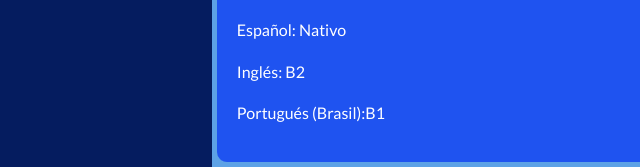
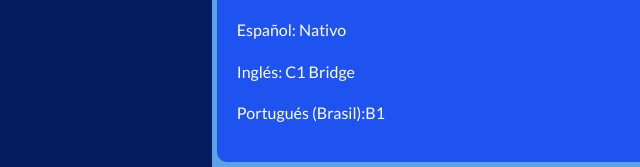
Before and after one commit to Maritt0/Curriculum2, a plain HTML site: page index.html in a window 1280 px wide. Shown: the part 2032-2199 px from the top of the page, 33-673 px from the left. Drawn offline with Linux system fonts and the light colour scheme.

Commit message:
Update index.html

```diff
--- a/index.html
+++ b/index.html
@@ -96,7 +96,7 @@
         <section id="idiomas">
             <h2>Idiomas</h2>
             <p>Español: Nativo</p>
-            <p>Inglés: B2</p>
+            <p>Inglés: C1 Bridge</p>
             <p>Portugués (Brasil):B1 </p>
         </section>
     </main>
```
